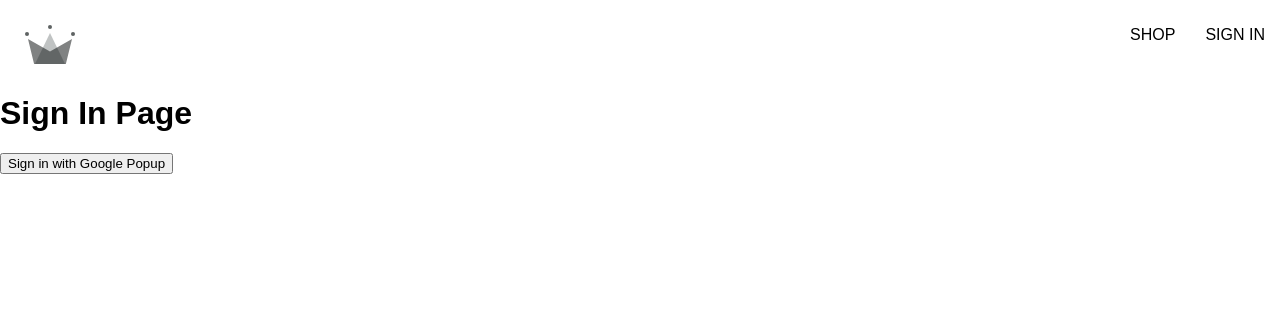
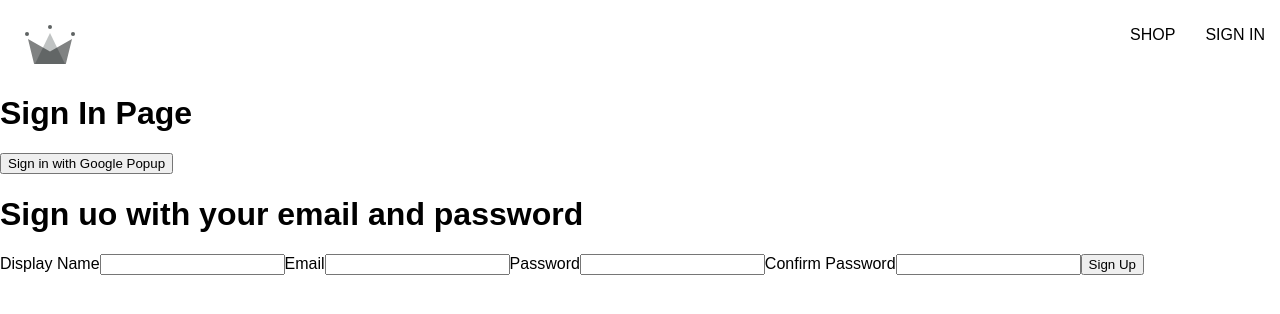
Before and after one commit to HelenLit/crown-clothing_web_app, a React (Create React App) app: page /sign-in in a window 1280 px wide. Shown: the top 314 px of the page. Built offline with nearby package versions, Linux system fonts and the light colour scheme; the HTML template or start-up script is replaced by a standard one.

Commit message:
Adding Sign Up Form, only working functionality

```diff
--- a/src/App.js
+++ b/src/App.js
@@ -3,7 +3,7 @@ import Home from "./routes/home/home.component";
 import SignIn from "./routes/sign-in/sign-in-component";
 import Navigation from "./components/navigation/navigation.component";
 
-//094
+//096
 const Shop = () =>{
     return <h1>I am the shop page</h1>;
 }
--- /dev/null
+++ b/src/components/sign-up/sign-up-form.component.js
@@ -0,0 +1,41 @@
+import {useState} from "react";
+const defaultFormFields = {
+    displayName: '',
+    email: '',
+    password: '',
+    confirmPassword: ''
+}
+const SignUpForm = () => {
+    const [formFields, setFormFields] = useState(defaultFormFields);
+    const {displayName, email, password, confirmPassword} = formFields;
+    console.log(formFields);
+    const handleChange = (event) =>{
+        const {name, value} = event.target;
+
+        setFormFields({...formFields, [name]: value});
+    }
+    return(
+        <div>
+            <h1>Sign uo with your email and password</h1>
+            <form onSubmit={()=>{
+
+            }}>
+                <label>Display Name</label>
+                <input type="text" required onChange={handleChange} name="displayName" value={displayName}/>
+
+                <label>Email</label>
+                <input type="email" required onChange={handleChange} name="email" value={email}/>
+
+                <label>Password</label>
+                <input type="password" required onChange={handleChange} name="password" value={password}/>
+
+                <label>Confirm Password</label>
+                <input type="password" required onChange={handleChange} name="confirmPassword" value={confirmPassword}/>
+
+                <button type="submit">Sign Up</button>
+            </form>
+        </div>
+    );
+}
+
+export default SignUpForm;
--- a/src/routes/sign-in/sign-in-component.jsx
+++ b/src/routes/sign-in/sign-in-component.jsx
@@ -1,8 +1,28 @@
-import {signInWithGooglePopup,
-    createUserDocumentFromAuth
+import {
+    signInWithGooglePopup,
+    createUserDocumentFromAuth,
+    signInWithGoogleRedirect,
+    auth
 } from '../../utils/firebase/firebase.utils';
+import {useEffect} from "react";
+import {getRedirectResult} from "firebase/auth";
+
+import SignUpForm from "../../components/sign-up/sign-up-form.component";
 
 const SignIn = () => {
+    // useEffect(  () => {
+    //     //when I made effect function in useEffect async, I got an error 'destroy is not a function'
+    //     //So I found solution in this inner async function 'asyncFunction'
+    //     const asyncFunction = async () =>{
+    //         const response = await getRedirectResult(auth);
+    //         if(response){
+    //             const userDocRef = await createUserDocumentFromAuth(response.user);
+    //             console.log(userDocRef);
+    //         }
+    //     }
+    //     asyncFunction();
+    // }, []);
+
     const logGoogleUser = async () =>{
         const {user} = await signInWithGooglePopup();
         const userDocRef = await createUserDocumentFromAuth(user);
@@ -11,6 +31,8 @@ const SignIn = () => {
         <div>
             <h1>Sign In Page</h1>
             <button onClick={logGoogleUser}>Sign in with Google Popup</button>
+            {/*<button onClick={signInWithGoogleRedirect}>Sign in with Google Redirect</button>*/}
+            <SignUpForm/>
         </div>
     )
 }
--- a/src/utils/firebase/firebase.utils.js
+++ b/src/utils/firebase/firebase.utils.js
@@ -15,13 +15,14 @@ const firebaseConfig = {
 // Initialize Firebase
 const firebaseApp = initializeApp(firebaseConfig);
 
-const provider = new GoogleAuthProvider();
-provider.setCustomParameters({
+const googleAuthProvider = new GoogleAuthProvider();
+googleAuthProvider.setCustomParameters({
     prompt:"select_account"
 });
 
 export const auth = getAuth();
-export const signInWithGooglePopup = () => signInWithPopup(auth, provider);
+export const signInWithGooglePopup = () => signInWithPopup(auth, googleAuthProvider);
+export const signInWithGoogleRedirect = () => signInWithRedirect(auth, googleAuthProvider);
 
 export const db = getFirestore();
 export const createUserDocumentFromAuth = async (userAuth) => {
```
